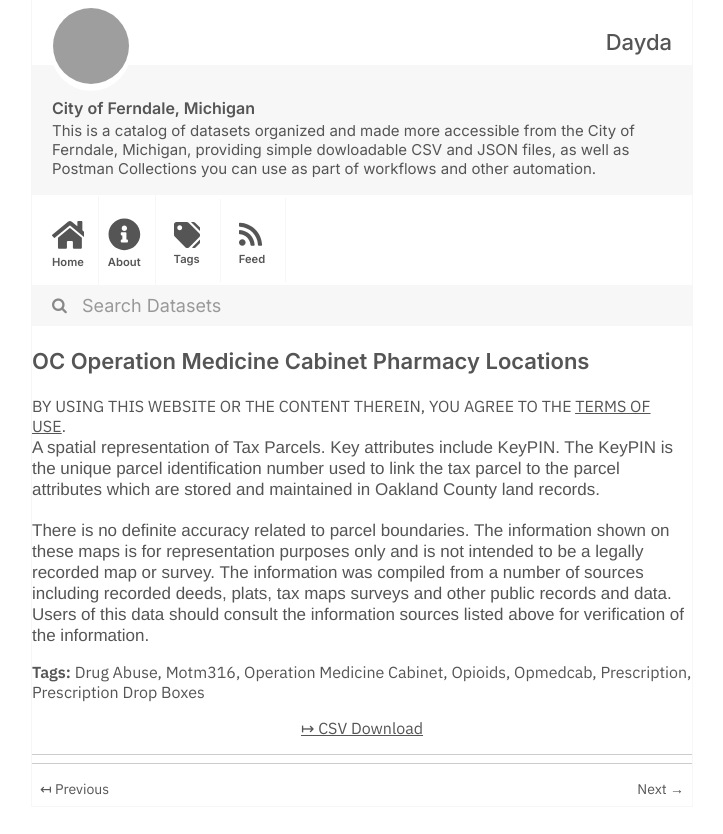
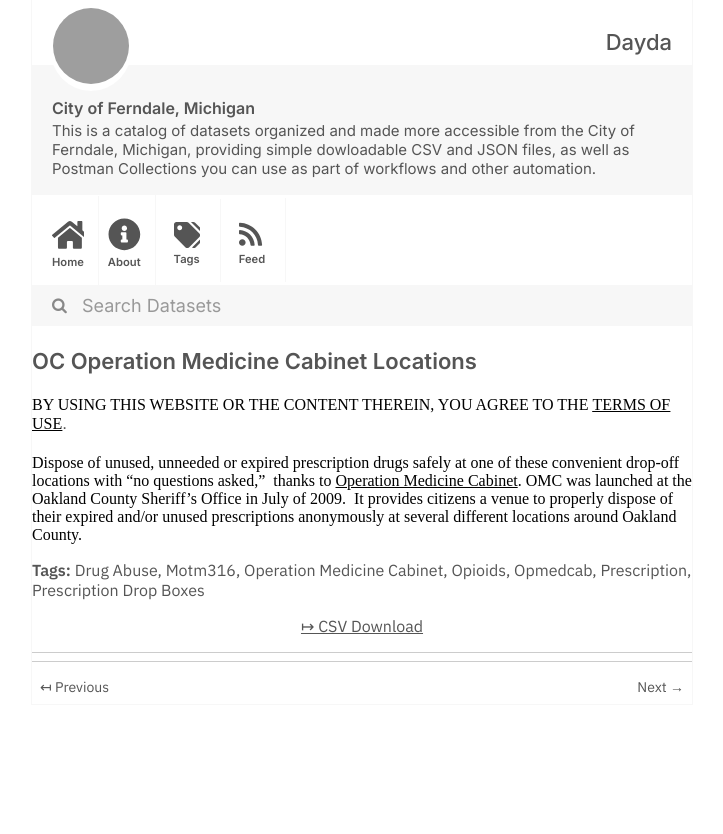
Before and after one commit to dayda-entities/city-of-ferndale-michigan, a Jekyll site: the page built from _posts/2020-11-12-oc-operation-medicine-cabinet-.md, in a window 1280 px wide, cut to the strip 0-834 px from the top of the page. Shown: the whole strip, without its empty margins (278-1001 px from the left). Built offline with Jekyll 4.4.1, drawn with Linux system fonts in a browser that asks for light colours; grey boxes are pictures that could not be loaded.

Commit message:
Publish Data

```diff
--- a/_posts/2020-11-12-oc-operation-medicine-cabinet-.md
+++ b/_posts/2020-11-12-oc-operation-medicine-cabinet-.md
@@ -1,7 +1,7 @@
 ---
-title: OC Operation Medicine Cabinet Pharmacy Locations
-created: '2020-11-12T12:26:11.178738'
-modified: '2020-11-12T12:26:11.178750'
+title: OC Operation Medicine Cabinet Locations
+created: '2020-11-12T12:26:04.774673'
+modified: '2020-11-12T12:26:04.774680'
 state: active
 type: dataset
 tags:
@@ -15,9 +15,9 @@ tags:
 groups:
   - Local Government
 csv_url: >-
-  https://data.ferndalemi.gov/datasets/b30de88ac9b44af8a8f4618ef8de2768_0.csv?outSR=%7B%22latestWkid%22%3A3857%2C%22wkid%22%3A102100%7D
+  https://data.ferndalemi.gov/datasets/2f7b4fb98e0f473289cdf05e830cc859_2.csv?outSR=%7B%22latestWkid%22%3A3857%2C%22wkid%22%3A102100%7D
 json_url: ''
 layout: post
 
 ---
-BY USING THIS WEBSITE OR THE CONTENT THEREIN, YOU AGREE TO THE <u><a href='https://www.oakgov.com/open-data-terms'>TERMS OF USE</a></u><span style='font-family: &quot;Avenir Next W01&quot;, &quot;Avenir Next W00&quot;, &quot;Avenir Next&quot;, Avenir, &quot;Helvetica Neue&quot;, Helvetica, Arial, sans-serif; font-size: 17px;'>. </span><span style='font-family: &quot;Avenir Next W01&quot;, &quot;Avenir Next W00&quot;, &quot;Avenir Next&quot;, Avenir, &quot;Helvetica Neue&quot;, Helvetica, Arial, sans-serif; font-size: 17px;'><br />A spatial representation of Tax Parcels. Key attributes include KeyPIN. The KeyPIN is the unique parcel identification number used to link the tax parcel to the parcel attributes which are stored and maintained in Oakland County land records.</span><br /><br /><span style='font-family: &quot;Avenir Next W01&quot;, &quot;Avenir Next W00&quot;, &quot;Avenir Next&quot;, Avenir, &quot;Helvetica Neue&quot;, Helvetica, Arial, sans-serif; font-size: 17px;'>There is no definite accuracy related to parcel boundaries. The information shown on these maps is for representation purposes only and is not intended to be a legally recorded map or survey. The information was compiled from a number of sources including recorded deeds, plats, tax maps surveys and other public records and data. Users of this data should consult the information sources listed above for verification of the information.</span>
+<div>BY USING THIS WEBSITE OR THE CONTENT THEREIN, YOU AGREE TO THE <u><a href='https://www.oakgov.com/open-data-terms'>TERMS OF USE</a></u><span style='font-family: &quot;Avenir Next W01&quot;, &quot;Avenir Next W00&quot;, &quot;Avenir Next&quot;, Avenir, &quot;Helvetica Neue&quot;, Helvetica, Arial, sans-serif; font-size: 17px;'>.</span><br /></div><div><span style='font-family: &quot;Avenir Next W01&quot;, &quot;Avenir Next W00&quot;, &quot;Avenir Next&quot;, Avenir, &quot;Helvetica Neue&quot;, Helvetica, Arial, sans-serif; font-size: 17px;'><br /></span></div><div>Dispose of unused, unneeded or expired prescription drugs safely at one of these convenient drop-off locations with “no questions asked,”  thanks to <a href='https://www.oakgov.com/sheriff/Pages/community_services/operation_medicine_cabinet.aspx' target='_blank'>Operation Medicine Cabinet</a>. OMC was launched at the Oakland County Sheriff’s Office in July of 2009.  It provides citizens a venue to properly dispose of their expired and/or unused prescriptions anonymously at several different locations around Oakland County.</div>
```
